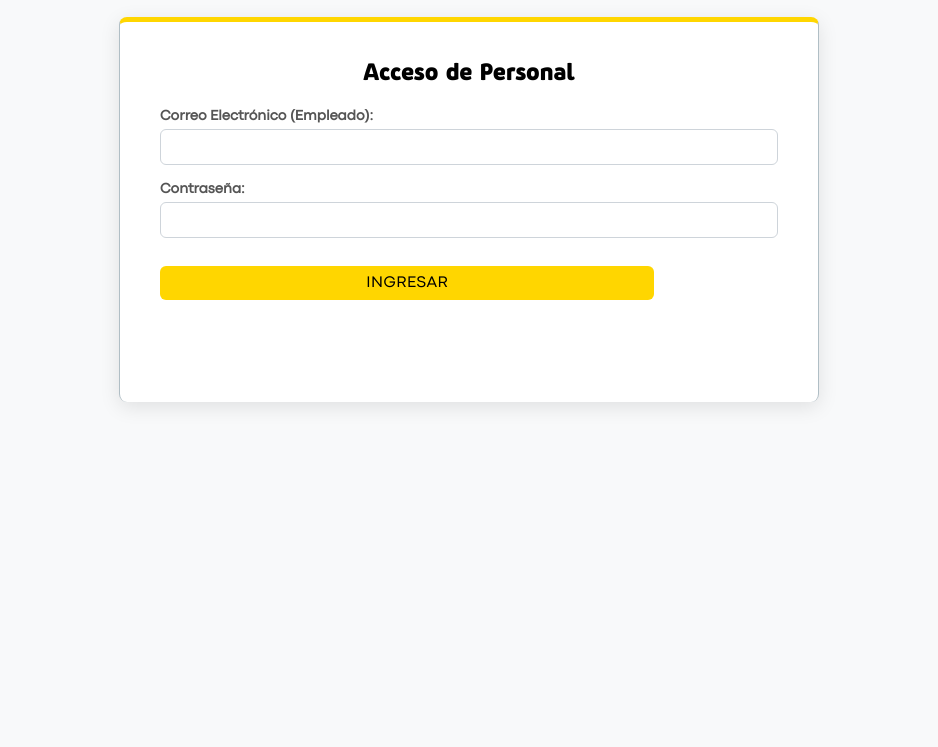
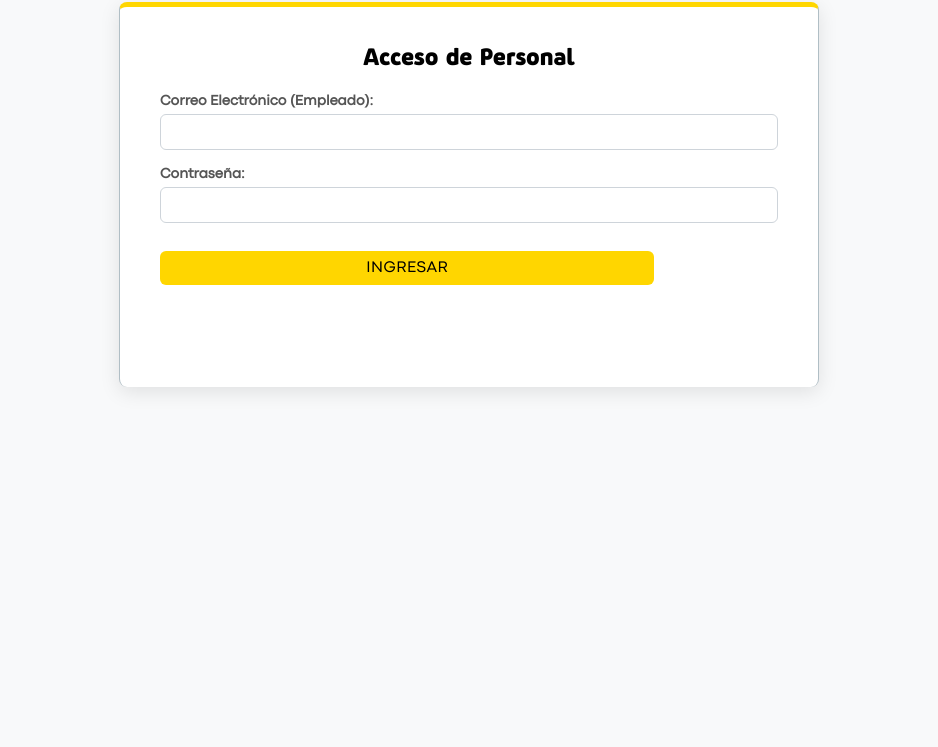
Before and after one commit to tocosan/fritsky-admin-panel, a website with bundled scripts: page index.html in a window 1280 px wide. Shown: the part 83-830 px from the top of the page, without its empty margins (171-1109 px from the left). After the commit the page ends 800 px from the top, so only its background shows below. Built offline with nearby package versions, Linux system fonts and the light colour scheme; no server answers.

Commit message:
Deploy nuevo

```diff
--- a/admin.css
+++ b/admin.css
@@ -42,11 +42,13 @@ body {
     background-color: var(--fondo);
     color: var(--texto);
     margin: 0;
-    padding: 15px;
+    padding: 0;
     display: flex;
     flex-direction: column;
     align-items: center;
     min-height: 100vh;
+    width: 100%;
+    overflow-x: hidden;
 }
 
 header {
```
